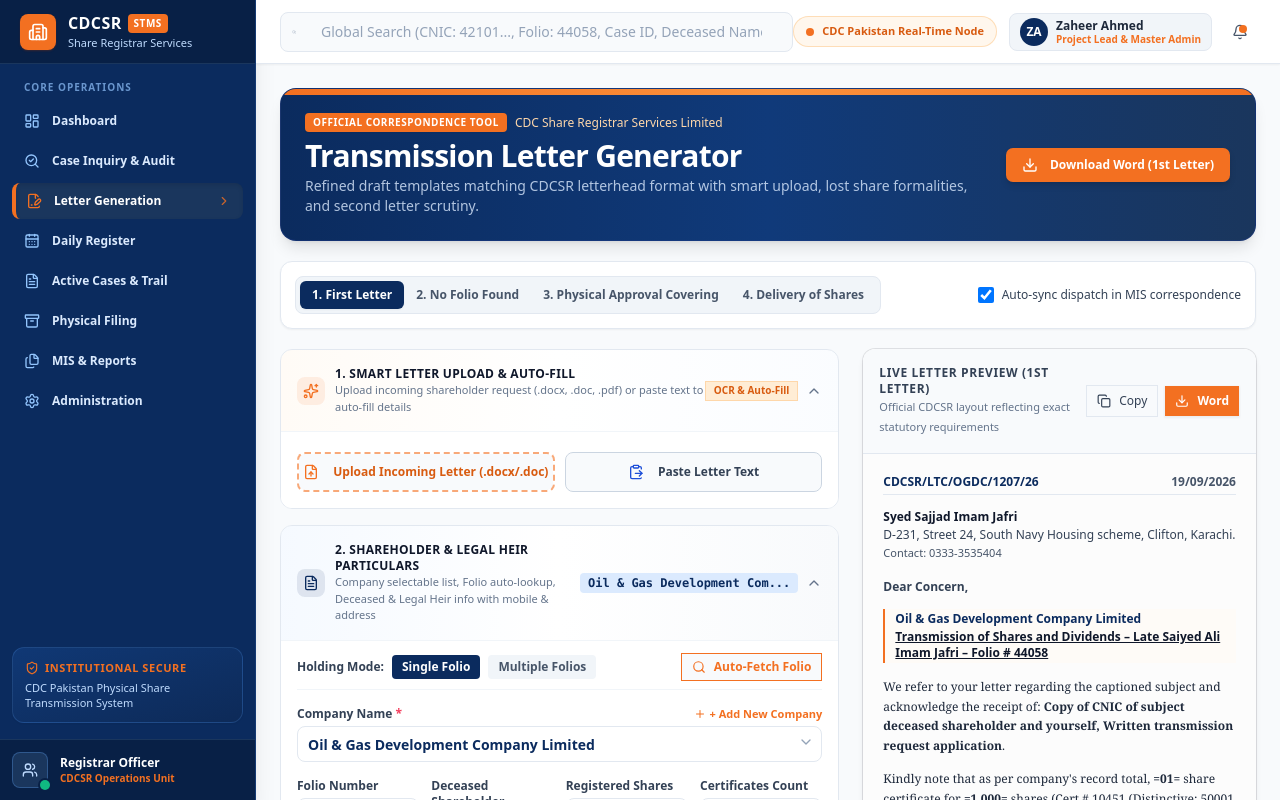
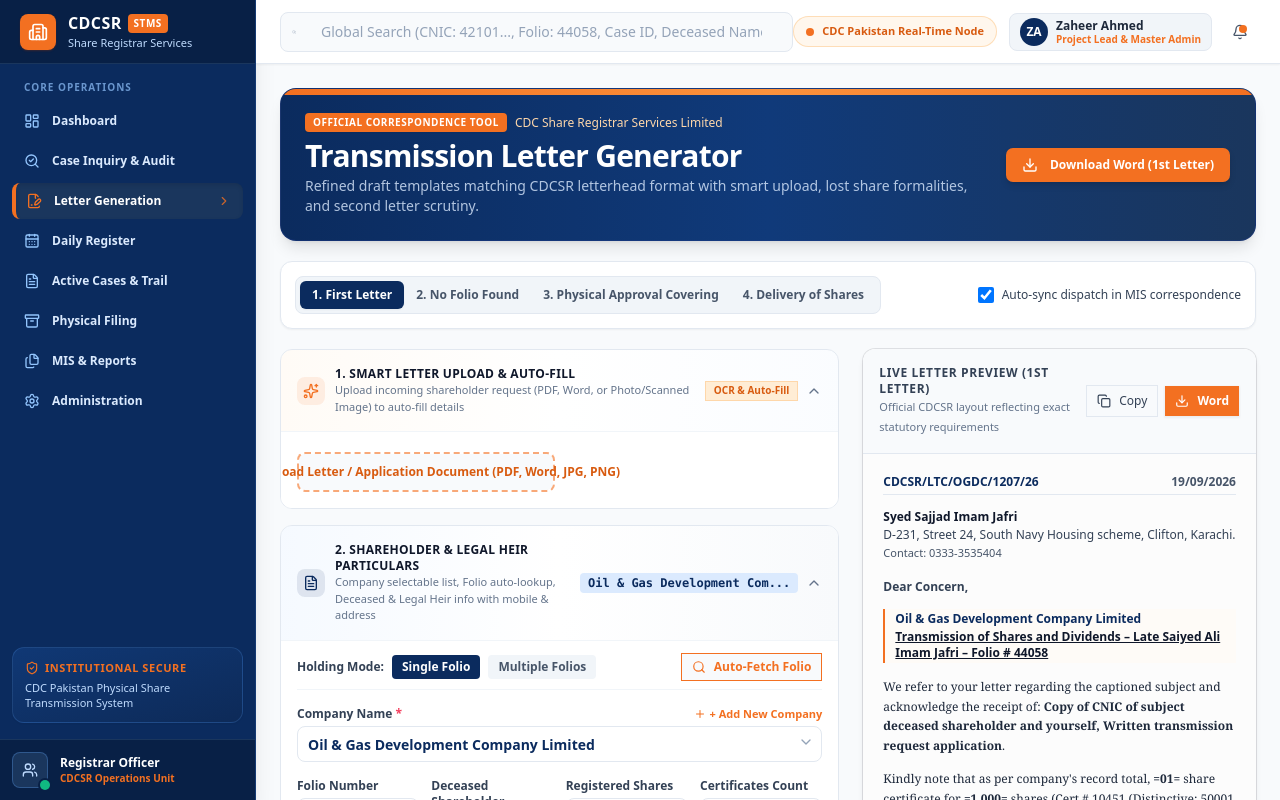
Before and after one commit to ZaheerYounus/TCMS, a Next.js app: page /letters in a window 1280 px wide. Built offline with nearby package versions, Linux system fonts and the light colour scheme.

Commit message:
fix: remove forced lost/duplicate share text & cert instruction from first letter, synchronize preview with download, hide distinctive/cert inputs for 1st letter, remove paste modal, support pdf/doc/image upload

```diff
--- a/src/app/api/generate-letter/route.ts
+++ b/src/app/api/generate-letter/route.ts
@@ -262,7 +262,7 @@
         new Paragraph({
           children: [
             new TextRun({
-              text: `Kindly note that as per company's record total, ${shareCertificates} share certificate for ${noOfShares} shares ${scripts ? `(${scripts}) ` : ''}under folio of ${companyName} is registered in the name of subject deceased shareholder (details of shares attached). In case if share certificate is lost, please intimate us accordingly.`,
+              text: `Kindly note that as per company's record total, ${shareCertificates} share certificate for ${noOfShares} shares under folio of ${companyName} is registered in the name of subject deceased shareholder (details of shares attached).`,
               size: 21,
               font: "Calibri"
             }),
@@ -271,7 +271,8 @@
         })
       ]),
 
-      // Requirement 13: Standard wording
+      // Standard cert line only if explicitly enabled
+      ...(includeStandardCertLine ? [
         new Paragraph({
           children: [
             new TextRun({
@@ -282,7 +283,8 @@
             }),
           ],
           spacing: { after: 120 },
-      }),
+        })
+      ] : []),
 
       // Position A: After Received Documents
       ...(scrutinyPosition === 'after_received' ? scrutinyParagraphs : []),
--- a/src/app/letters/page.tsx
+++ b/src/app/letters/page.tsx
@@ -123,7 +123,7 @@
   const [copied, setCopied] = useState(false);
   const [syncToMis, setSyncToMis] = useState(true);
   const [searchingFolio, setSearchingFolio] = useState(false);
-  const [includeStandardCertLine, setIncludeStandardCertLine] = useState(true); // Requirement 13
+  const [includeStandardCertLine, setIncludeStandardCertLine] = useState(false); // Requirement 13
   const [cleanHeirNameOnly, setCleanHeirNameOnly] = useState(true); // Requirement 9
   const [stampDutyProvince, setStampDutyProvince] = useState<"Sindh" | "Punjab" | "Federal Capital" | "KPK" | "Balochistan">("Sindh"); // Requirement 12
   const [includeStampDutyTable, setIncludeStampDutyTable] = useState(false); // Requirement 18
@@ -847,7 +847,7 @@
 ${scrutinyPosition === 'top' && plainRemark ? plainRemark + '\n' : ''}We refer to your letter regarding the captioned subject and acknowledge the receipt of:
 ${receivedDocs.map(d => '- ' + d).join('\n')}
 
-Kindly note that as per company's record total, ${certificates} share certificate for ${shares} shares ${scripts ? `(${scripts}) ` : ''}is registered in name of deceased shareholder. In case if share certificate is lost, please intimate us accordingly.
+Kindly note that as per company's record total, ${certificates} share certificate for ${shares} shares under folio of ${company} is registered in name of deceased shareholder (details of shares attached).${includeStandardCertLine ? '\n\nShare certificates shall be sent upon our further instructions.' : ''}${hasLostShares ? '\n\n' + duplicateIntro + '\n' + duplicateDocs.map((d, i) => '• ' + d).join('\n') : ''}
 ${scrutinyPosition === 'middle' && plainRemark ? plainRemark + '\n' : ''}
 In order to enable us to process transmission of shares and dividends in favor of legal heir(s), following documents are required:
 ${requiredDocs.map((d, i) => `${i + 1}. ${d}`).join('\n')}
@@ -991,7 +991,7 @@
                     1. Smart Letter Upload &amp; Auto-Fill
                   </h3>
                   <p className="text-[11px] text-slate-500 font-normal">
-                    Upload incoming shareholder request (.docx, .doc, .pdf) or paste text to auto-fill details
+                    Upload incoming shareholder request (PDF, Word, or Photo/Scanned Image) to auto-fill details
                   </p>
                 </div>
               </div>
@@ -1017,7 +1017,7 @@
                       handleFileUpload(e.target.files[0]);
                     }
                   }}
-                  accept=".docx,.doc,.pdf,.txt,image/*"
+                  accept=".pdf,.docx,.doc,.txt,.jpg,.jpeg,.png,.webp,image/*"
                   className="hidden"
                 />
 
@@ -1030,19 +1030,9 @@
                     className="h-10 border-dashed border-2 border-[#F37021]/60 hover:border-[#F37021] hover:bg-orange-50/60 text-[#D85B10] font-bold text-xs"
                   >
                     <FileUp className="mr-2 h-4 w-4 text-[#F37021]" />
-                    {uploadingFile ? "Analyzing Document..." : "Upload Incoming Letter (.docx/.doc)"}
+                    {uploadingFile ? "Analyzing Document..." : "Upload Letter / Application Document (PDF, Word, JPG, PNG)"}
                   </Button>
 
-                  <Button
-                    type="button"
-                    variant="outline"
-                    onClick={() => setPasteModalOpen(true)}
-                    disabled={uploadingFile}
-                    className="h-10 border-slate-300 hover:bg-slate-100 text-slate-700 font-bold text-xs"
-                  >
-                    <ClipboardPaste className="mr-2 h-4 w-4 text-blue-700" />
-                    Paste Letter Text
-                  </Button>
                 </div>
 
                 {uploadSuccessMsg && (
@@ -1340,7 +1330,8 @@
                   </div>
                 )}
 
-                {/* Certificate Distinctive Scripts */}
+                {/* Certificate Distinctive Scripts (Hidden for First Letter) */}
+                {letterStage !== "first" && (
                 <div>
                   <label className="text-xs font-semibold text-slate-700 block mb-1">
                     Certificate Numbers &amp; Distinctive Range
@@ -1352,6 +1343,7 @@
                     className="text-xs h-9 text-slate-600"
                   />
                 </div>
+                )}
 
                 {/* Legal Heir Details (Name, Contact/Mobile, Mailing Address) */}
                 <div className="pt-2 border-t border-slate-100 space-y-3">
@@ -2015,7 +2007,7 @@
                       rows={3}
                       value={scrutinyRemark}
                       onChange={(e) => setScrutinyRemark(e.target.value)}
-                      placeholder="Type custom officer note or observation..."
+                      placeholder="Type custom officer note or observation (e.g. Loss of share certificates reported; duplicate formalities required)..."
                       className="w-full p-2.5 text-xs rounded-lg border border-slate-300 font-sans"
                     />
                   </div>
```
Lines whose indentation alone changed are shown as unchanged.
